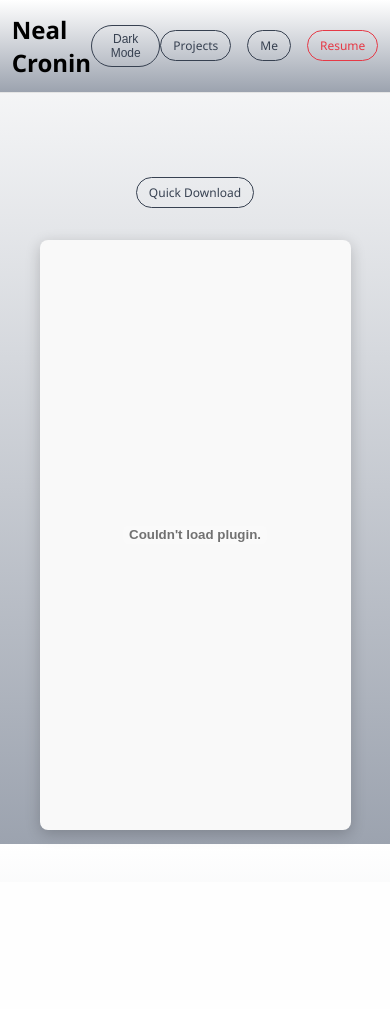
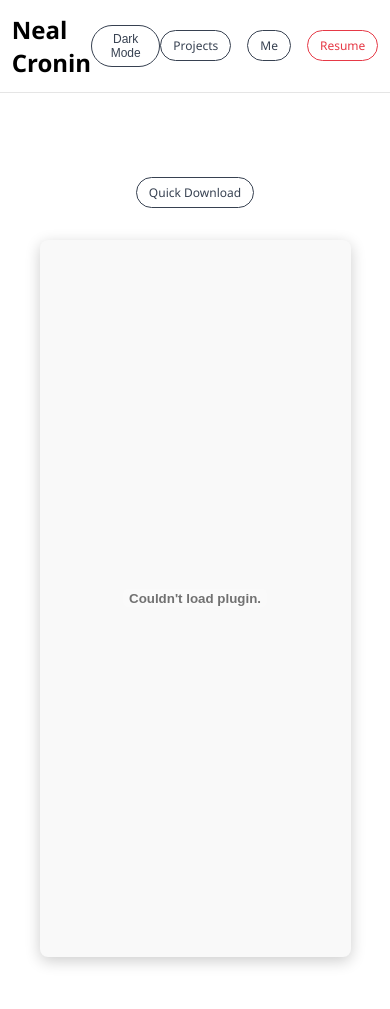
Before and after one commit to NealCronin/webportfolio, a Django app: page /resume/ in a window 390 px wide. Before the commit the page ends 844 px from the top, so only its background shows below. Run offline with Django 5.2, Linux system fonts and the light colour scheme.

Commit message:
removed gradient and fixed cards

```diff
--- a/pages/templates/pages/home.html
+++ b/pages/templates/pages/home.html
@@ -14,7 +14,7 @@
                             <img src="{{ project.image.url }}" alt="{{ project.title }}">
                             <div class="card-overlay">
                                 <div class="overlay-content">
-                                    <p>{{ project.description }}</p>
+                                    <p>{{ project.flavor_text }}</p>
                                 </div>
                             </div>
                         </div>
--- a/static/css/style.css
+++ b/static/css/style.css
@@ -1,27 +1,27 @@
 /* ==========================================================================
-   0. THEME VARIABLES (Starts in Light Mode)
+   0. THEME VARIABLES
    ========================================================================== */
 :root {
-    --bg-gradient: linear-gradient(180deg, #ffffff 0%, #9ca3af 100%);
+    --bg-color: #ffffff;
     --text-color: #1f2937;
     --heading-color: #000000;
     --nav-link-color: #374151;
     --active-color: #e63946;
-    --overlay-bg: rgba(255, 255, 255, 0.4);
+    --overlay-bg: rgba(255, 255, 255, 0.9); /* More opaque for readability */
     --nav-border: rgba(0, 0, 0, 0.1);
-    --card-bg: rgba(255, 255, 255, 0.5);
+    --card-bg: #ffffff;
     --card-border: rgba(0, 0, 0, 0.08);
 }
 
 body.dark-mode {
-    --bg-gradient: linear-gradient(180deg, #000000 0%, #1e293b 100%);
+    --bg-color: #121212;
     --text-color: #f3f4f6;
     --heading-color: #ffffff;
     --nav-link-color: #9ca3af;
     --active-color: #ff8c00;
-    --overlay-bg: rgba(0, 0, 0, 0.6);
+    --overlay-bg: rgba(18, 18, 18, 0.9);
     --nav-border: rgba(255, 255, 255, 0.1);
-    --card-bg: rgba(255, 255, 255, 0.05);
+    --card-bg: #1e1e1e;
     --card-border: rgba(255, 255, 255, 0.1);
 }
 
@@ -31,13 +31,11 @@ body.dark-mode {
 body {
     margin: 0;
     padding: 0;
-    background: var(--bg-gradient);
-    background-attachment: fixed;
-    background-size: cover;
+    background-color: var(--bg-color);
     font-family: 'Segoe UI', Tahoma, Geneva, Verdana, sans-serif;
     color: var(--text-color);
     min-height: 100vh;
-    transition: color 0.3s ease, background 0.5s ease;
+    transition: color 0.3s ease, background-color 0.5s ease;
 }
 
 .container { padding: 2rem 5%; }
@@ -61,7 +59,7 @@ body {
 }
 
 /* ==========================================================================
-   2. NAVIGATION & OVAL PILL BUTTONS
+   2. NAVIGATION
    ========================================================================== */
 nav {
     display: flex;
@@ -71,9 +69,7 @@ nav {
     position: sticky;
     top: 0;
     z-index: 1000;
-    background: var(--bg-gradient);
-    background-attachment: fixed;
-    background-size: cover;
+    background-color: var(--bg-color);
     border-bottom: 1px solid var(--nav-border);
 }
 
@@ -124,7 +120,7 @@ nav {
 }
 
 /* ==========================================================================
-   3. PROJECT GRID
+   3. PROJECT GRID & HOVER (FLAVOR TEXT)
    ========================================================================== */
 .project-masonry {
     display: grid;
@@ -146,6 +142,7 @@ nav {
     box-sizing: border-box;
     align-items: center;
     transition: transform 0.3s ease, box-shadow 0.3s ease;
+    text-decoration: none; /* For the link anchor */
 }
 
 .card-image-wrapper {
@@ -171,17 +168,25 @@ nav {
     text-align: center;
 }
 
+/* Overlay for Flavor Text */
 .card-overlay {
     position: absolute;
     top: 0; left: 0; width: 100%; height: 100%;
     background: var(--overlay-bg);
     display: flex; align-items: center; justify-content: center;
-    text-align: center; padding: 20px; box-sizing: border-box;
+    text-align: center; padding: 15px; box-sizing: border-box;
     opacity: 0; transition: opacity 0.4s ease; z-index: 2;
 }
 
-.overlay-content p { color: var(--heading-color); font-weight: 500; margin: 0; }
+.overlay-content p {
+    color: var(--heading-color);
+    font-weight: 500;
+    margin: 0;
+    font-size: 0.9rem;
+    line-height: 1.4;
+}
 
+/* Hover States */
 @media (min-width: 901px) {
     .project-card:hover { transform: translateY(-5px); border-color: var(--heading-color); }
     .card-image-wrapper:hover img { transform: scale(1.05); }
@@ -191,21 +196,11 @@ nav {
 /* ==========================================================================
    4. RESUME & ABOUT PAGE
    ========================================================================== */
-.resume-container, .about-container {
-    max-width: 1100px;
-    margin: 0 auto;
-    padding: 20px;
-}
+.resume-container, .about-container { max-width: 1100px; margin: 0 auto; padding: 20px; }
 
-.split-layout {
-    display: flex;
-    flex-direction: row;
-    align-items: center;
-    gap: 4rem;
-}
+.split-layout { display: flex; flex-direction: row; align-items: center; gap: 4rem; }
 
 .about-photo { flex: 1; display: flex; justify-content: center; }
-
 .about-photo img {
     width: 100%;
     max-width: 500px;
@@ -218,12 +213,7 @@ nav {
 .about-text h2 { font-size: 2rem; margin-bottom: 1.5rem; color: var(--heading-color); }
 .about-cta { display: flex; gap: 1rem; margin-top: 2rem; }
 
-.resume-download-bar {
-    display: flex;
-    justify-content: center;
-    padding: 2rem 0;
-    width: 100%;
-}
+.resume-download-bar { display: flex; justify-content: center; padding: 2rem 0; width: 100%; }
 
 .download-link {
     text-decoration: none;
@@ -244,12 +234,8 @@ nav {
 }
 
 .resume-frame {
-    width: 100%;
-    height: 85vh;
-    border-radius: 8px;
-    overflow: hidden;
-    box-shadow: 0 4px 15px rgba(0,0,0,0.2);
-    background-color: #f9f9f9;
+    width: 100%; height: 85vh; border-radius: 8px; overflow: hidden;
+    box-shadow: 0 4px 15px rgba(0,0,0,0.2); background-color: #f9f9f9;
 }
 .resume-frame embed { width: 100%; height: 100%; display: block; }
 
@@ -259,10 +245,7 @@ nav {
 @media (max-width: 900px) {
     .project-masonry { grid-template-columns: repeat(2, 1fr); }
     .split-layout { flex-direction: column; text-align: center; gap: 2rem; }
-
-    .project-card.is-focused .card-overlay { opacity: 1; background: var(--overlay-bg); }
-    .project-card.is-focused img { transform: scale(1.05); }
-
+    .project-card.is-focused .card-overlay { opacity: 1; }
     .about-photo img { max-width: 450px; }
     .about-text { text-align: center; }
 }
@@ -273,54 +256,31 @@ nav {
     .nav-links a, .theme-btn { padding: 6px 12px; font-size: 0.75rem; }
     .about-photo img { max-width: 90%; }
     .about-cta { flex-direction: column; align-items: center; width: 100%; }
-    .resume-frame { height: 70vh; }
 }
 
 /* ==========================================================================
-   6. PROJECT DETAIL (UPDATED IMAGE SIZE)
+   6. PROJECT DETAIL
    ========================================================================== */
 .blog-project-container { max-width: 1000px; margin: 4rem auto; padding: 0 20px; }
 
 .blog-header-split {
-    display: flex;
-    flex-wrap: wrap;
-    justify-content: space-between;
-    align-items: center; /* Centers items vertically in the split */
-    gap: 3rem;
-    margin-bottom: 3rem;
+    display: flex; flex-wrap: wrap; justify-content: space-between; align-items: center; gap: 3rem; margin-bottom: 3rem;
 }
 
 .header-text-side { flex: 1.5; text-align: left; }
-
-.header-image-side {
-    flex: 0.8; /* Reduced flex to make the side smaller */
-    display: flex;
-    justify-content: flex-end;
-}
-
+.header-image-side { flex: 0.8; display: flex; justify-content: flex-end; }
 .header-image-side img {
-    width: 100%;
-    max-width: 320px; /* Reduced from 450px to make the image smaller */
-    height: auto;
-    border-radius: 12px;
-    box-shadow: 0 10px 30px rgba(0,0,0,0.1);
+    width: 100%; max-width: 320px; height: auto; border-radius: 12px; box-shadow: 0 10px 30px rgba(0,0,0,0.1);
 }
 
 .blog-lead { font-size: 1.25rem; border-left: 3px solid var(--active-color); padding-left: 1.5rem; }
 .blog-text { width: 100%; font-size: 1.2rem; line-height: 1.9; margin-top: 2rem; text-align: left; }
 
-@media (max-width: 800px) {
-    .blog-header-split { flex-direction: column-reverse; text-align: center; }
-    .header-text-side { text-align: center; }
-    .header-image-side { justify-content: center; }
-    .blog-lead { border-left: none; border-top: 3px solid var(--active-color); padding-top: 1rem; padding-left: 0; }
-}
-
 /* RESET FOR ADMIN CONTENT */
 .custom-content img {
-    width: auto; /* Overrides the 100% width rule */
+    width: auto !important;
     max-width: 100%;
     height: auto;
-    display: inline-block; /* Allows images to sit side-by-side */
+    display: inline-block;
     margin: 10px 0;
 }
```
